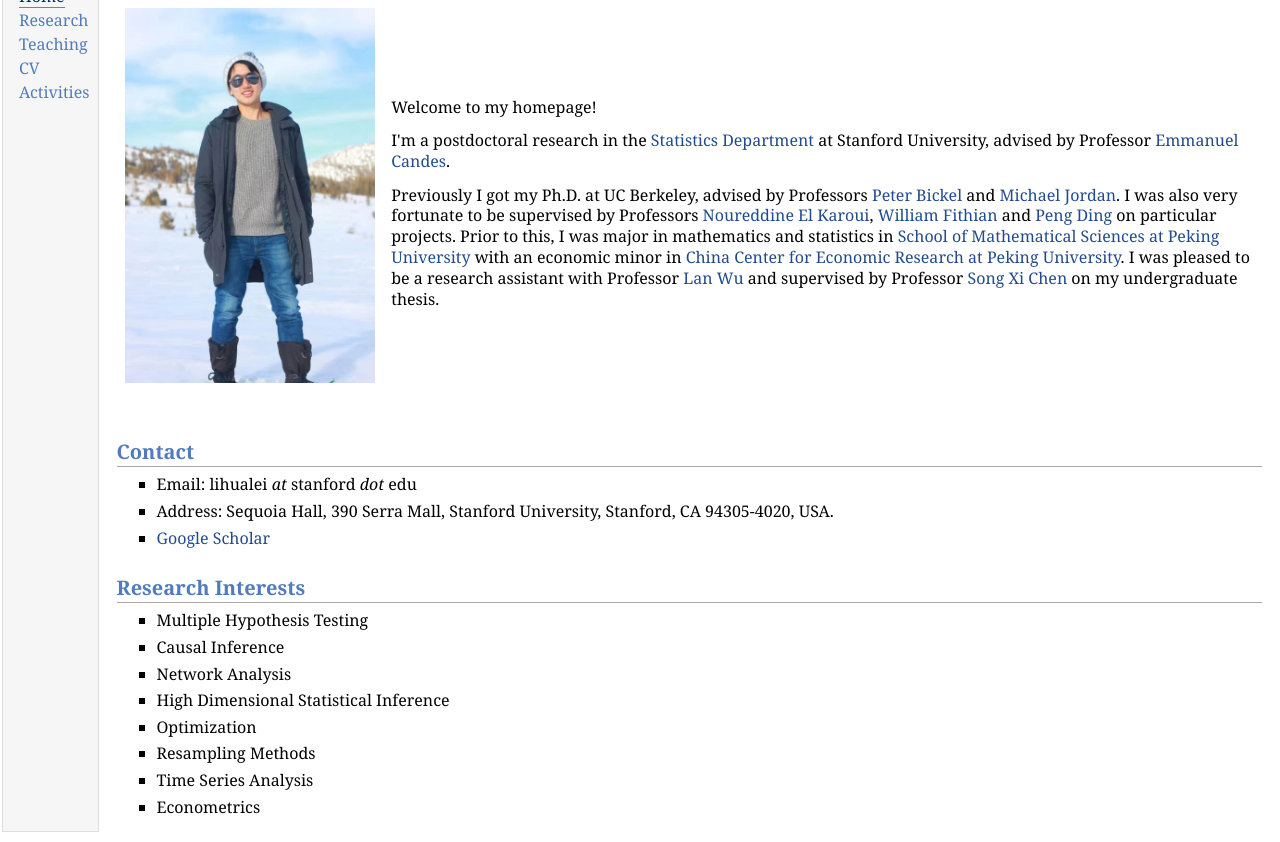
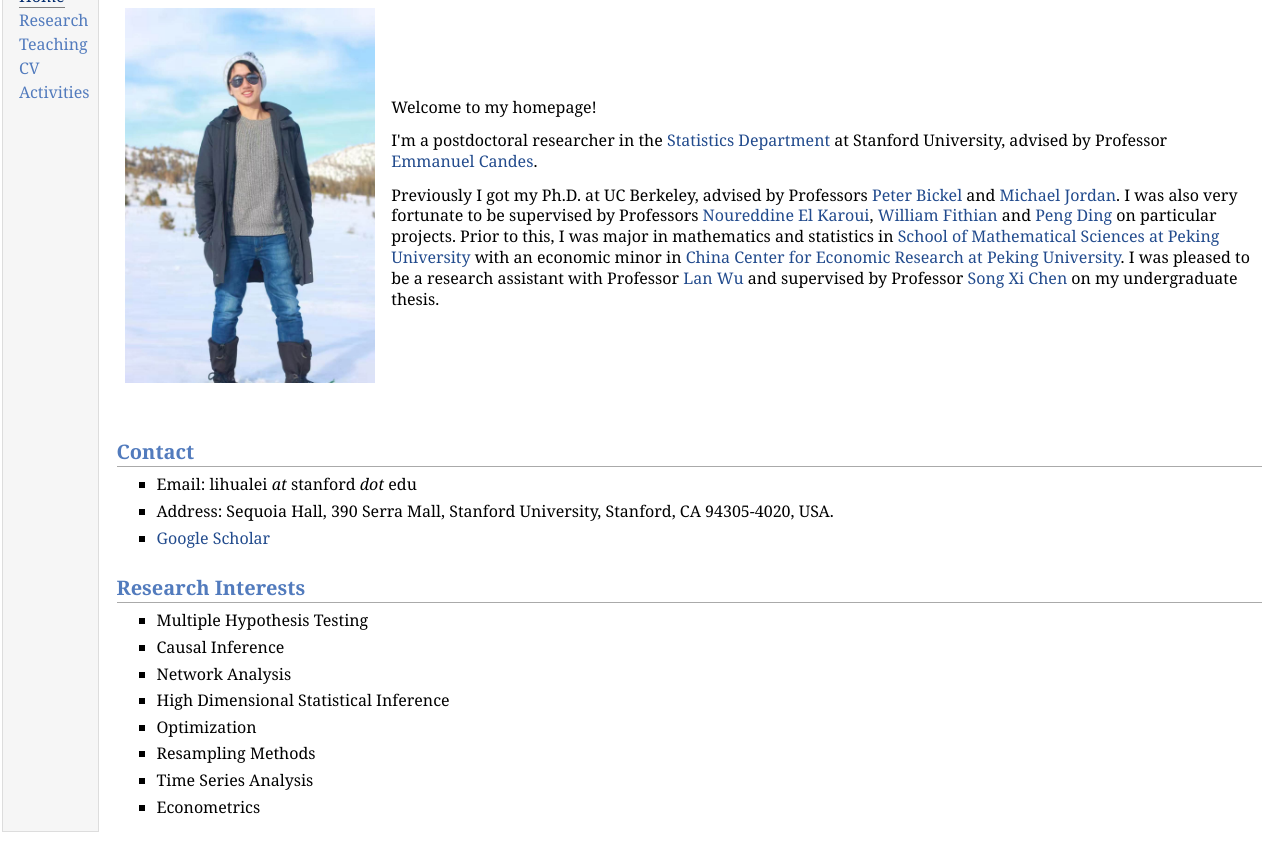
Before and after one commit to sxyyj0603/sxyyj0603.github.io, a plain HTML site: page index.html in a window 1280 px wide. Shown: the part 68-910 px from the top of the page. Drawn offline with Linux system fonts and the light colour scheme.

Commit message:
new update Fri Sep 20 11:20:09 PDT 2019

```diff
--- a/index.html
+++ b/index.html
@@ -25,7 +25,7 @@
 <table class="imgtable"><tr><td>
 <img src="photo2.jpg" alt="" width="250px" height="375px" />&nbsp;</td>
 <td align="left"><p>Welcome to my homepage! </p>
-<p>I'm a postdoctoral research in the <a href="https://statistics.stanford.edu/">Statistics Department</a> at Stanford University, advised by Professor <a href="https://statweb.stanford.edu/~candes/">Emmanuel Candes</a>. </p>
+<p>I'm a postdoctoral researcher in the <a href="https://statistics.stanford.edu/">Statistics Department</a> at Stanford University, advised by Professor <a href="https://statweb.stanford.edu/~candes/">Emmanuel Candes</a>. </p>
 <p>Previously I got my Ph.D. at UC Berkeley, advised by Professors <a href="https://www.stat.berkeley.edu/~bickel/">Peter Bickel</a> and <a href="https://people.eecs.berkeley.edu/~jordan/">Michael Jordan</a>. I was also very fortunate to be supervised by Professors <a href="https://statistics.berkeley.edu/people/noureddine-el-karoui">Noureddine El Karoui</a>, <a href="https://www.stat.berkeley.edu/~wfithian/">William Fithian</a> and <a href="https://sites.google.com/site/pengdingpku/">Peng Ding</a> on particular projects. Prior to this, I was major in mathematics and statistics in <a href="http://www.math.pku.edu.cn/">School of Mathematical Sciences at Peking University</a> with an economic minor in <a href="http://www.nsd.pku.edu.cn/">China Center for Economic Research at Peking University</a>. I was pleased to be a research assistant with Professor <a href="http://www.math.pku.edu.cn/static/interface/people.htm?uid=wul">Lan Wu</a> and supervised by Professor <a href="http://www.public.iastate.edu/~songchen/">Song Xi Chen</a> on my undergraduate thesis.</p>
 </td></tr></table>
 <h2>Contact</h2>
```
Also changed, not shown: 1 other file.
